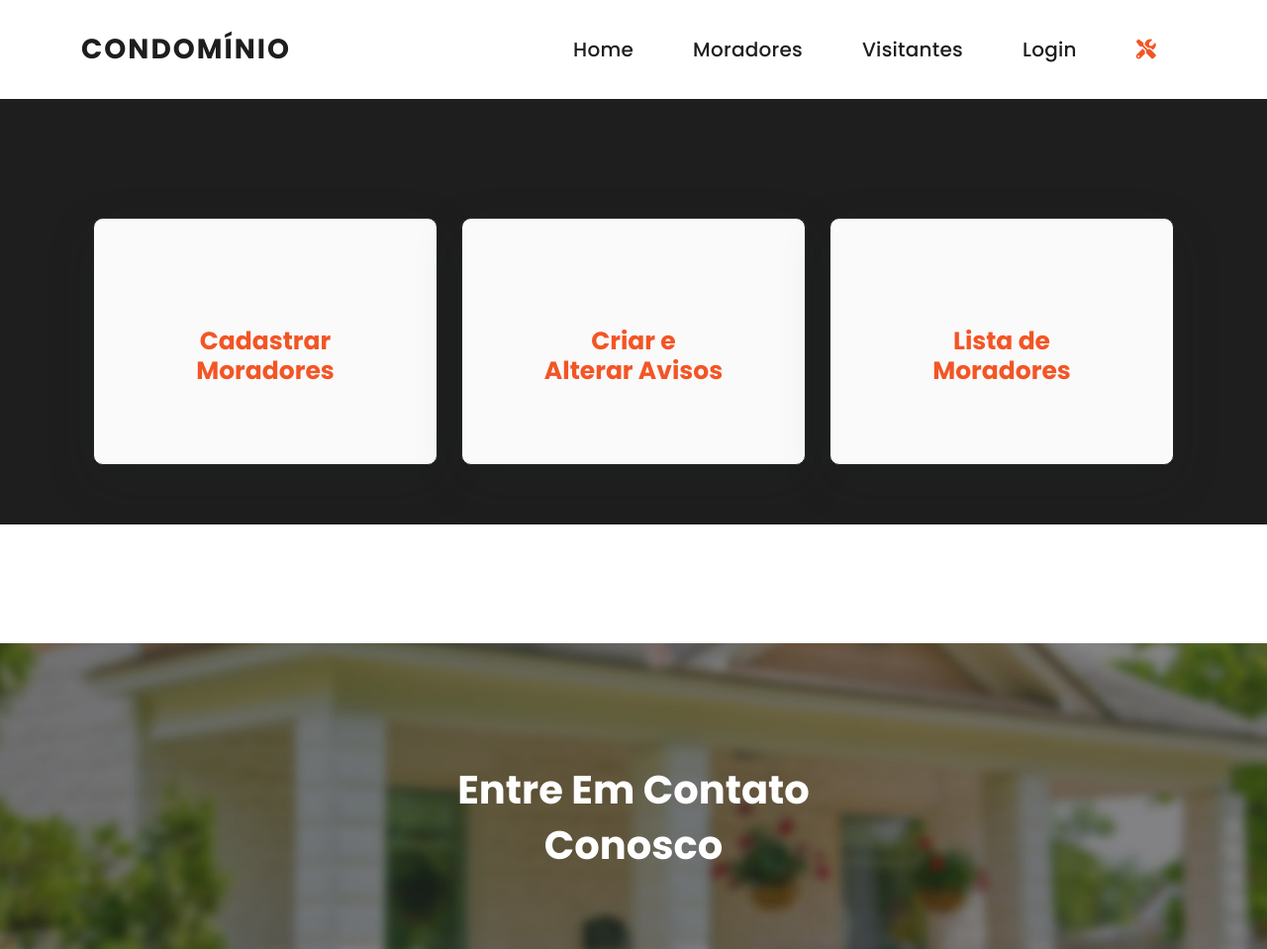
After one commit to DaviFreiredaSilva/condominio1, a Django app: page /config in a window 1280 px wide. The commit adds this page. Shown: the top 959 px of the page at 99% size. Run offline with Django 4.2, Linux system fonts and the light colour scheme; some libraries are stand-ins or nearby versions.

Commit message:
layout correction 2

```diff
--- a/condominio/static/assets/css/templatemovillaagency.css
+++ b/condominio/static/assets/css/templatemovillaagency.css
@@ -1108,7 +1059,6 @@
 
 .properties .item {
   background-color: #fafafa;
-  height:180px;
   border-radius: 10px;
   padding: 10px;
   margin-bottom: 10px;
@@ -1169,6 +1119,35 @@
   text-align: center;
 }
 
+/*
+---------------------------------------------
+Config Style
+---------------------------------------------
+*/
+.admin-main-div{
+  background-color: #1e1e1e!important;
+  padding-bottom: 50px;
+}
+
+.properties .item-config {
+  height: 250px;
+}
+
+.properties .item-config:hover {
+  background-color: #aaaaaa;
+}
+
+.properties .item.aviso{
+  background-color: #aaaaaa;
+  display: flex;
+  flex-direction: column;
+}
+
+/*
+---------------------------------------------
+Config Style ends
+---------------------------------------------
+*/
 
 /*
 ---------------------------------------------
--- a/condominio/templates/condominio/base.html
+++ b/condominio/templates/condominio/base.html
@@ -53,8 +53,9 @@
                     <ul class="nav">
                       <li><a href="{% url 'index'%}" class=" {% if pagename == 'index' %}active{% endif %} ">Home</a></li>
                       <li><a href="{% url 'residents' %}" class=" {% if pagename == 'residents' %}active{% endif %} ">Moradores</a></li>
-                      <li><a href="{% url 'visitors' %}" class=" {% if pagename == 'visitors' %}active{% endif %} ">Visitantes</a></li>
+                      <li><a href="{% url 'visitors'  %}" class=" {% if pagename == 'visitors' %}active{% endif %} ">Visitantes</a></li>
                       <li><a href="#" >Login</a></li>
+                      <li><a href="{% url 'config' %}" class=" {% if pagename == 'config' %}active{% endif %} "><i class="fa-solid fa-screwdriver-wrench"></i></a></li>
                     </ul>
                     <a class='menu-trigger'>
                         <span>Menu</span>
--- /dev/null
+++ b/condominio/templates/condominio/config.html
@@ -0,0 +1,36 @@
+{% extends 'condominio/base.html' %}
+{% load static %}
+{% block body %}
+
+<div class="admin-main-div">
+    <div class="container">
+        <div class="row">
+            <div class="properties section">
+                <div class="container ">
+                  <div class="row">
+                  </div>
+                  <div class="row">
+                    <div class="col-lg-4 col-md-6">
+                      <a href="#" class="item item-config shadow-lg border border-dark">
+                        <h6>Cadastrar <br> Moradores</h6>
+                      </a>
+                    </div>
+                    <div class="col-lg-4 col-md-6">
+                        <a href="{% url 'avisoEdit'%}" class="item item-config shadow-lg border border-dark">
+                          <h6>Criar e <br> Alterar Avisos</h6>
+                        </a>
+                    </div>
+                    <div class="col-lg-4 col-md-6">
+                        <a href="#" class="item item-config shadow-lg border border-dark">
+                          <h6>Lista de <br> Moradores</h6>
+                        </a>
+                    </div>
+
+                  </div>
+                </div>
+              </div>
+        </div>
+    </div>
+</div>
+
+{% endblock  %}
--- a/condominio/views.py
+++ b/condominio/views.py
@@ -25,3 +25,13 @@
     }
 
     return render(request, 'condominio/visitors.html', context)
+
+def config(request):
+    context = {
+        'pagename': 'config'
+    }
+
+    return render(request, 'condominio/config.html', context)
+
+def avisoEdit(request):
+    return render(request, 'condominio/aviso-edit.html')
--- a/condominio1/urls.py
+++ b/condominio1/urls.py
@@ -8,6 +8,8 @@
     path('', views.index, name='index'),
     path('residents', views.residents, name='residents'),
     path('visitors', views.visitors, name='visitors'),
+    path('config', views.config, name='config'),
+    path('avisoEdit', views.avisoEdit, name='avisoEdit'),
 ]
 
 urlpatterns += staticfiles_urlpatterns()
```
Also changed, not shown: other parts of condominio/static/assets/css/templatemovillaagency.css (+2 -51 lines), condominio/templates/condominio/aviso-edit.html (added, +30 -0 lines).
